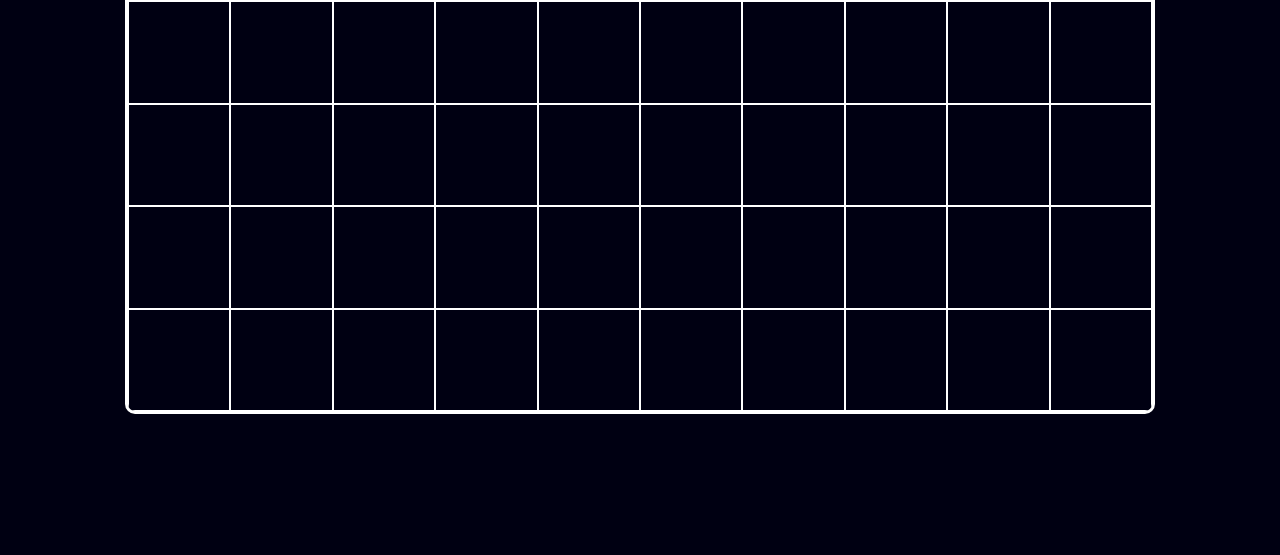
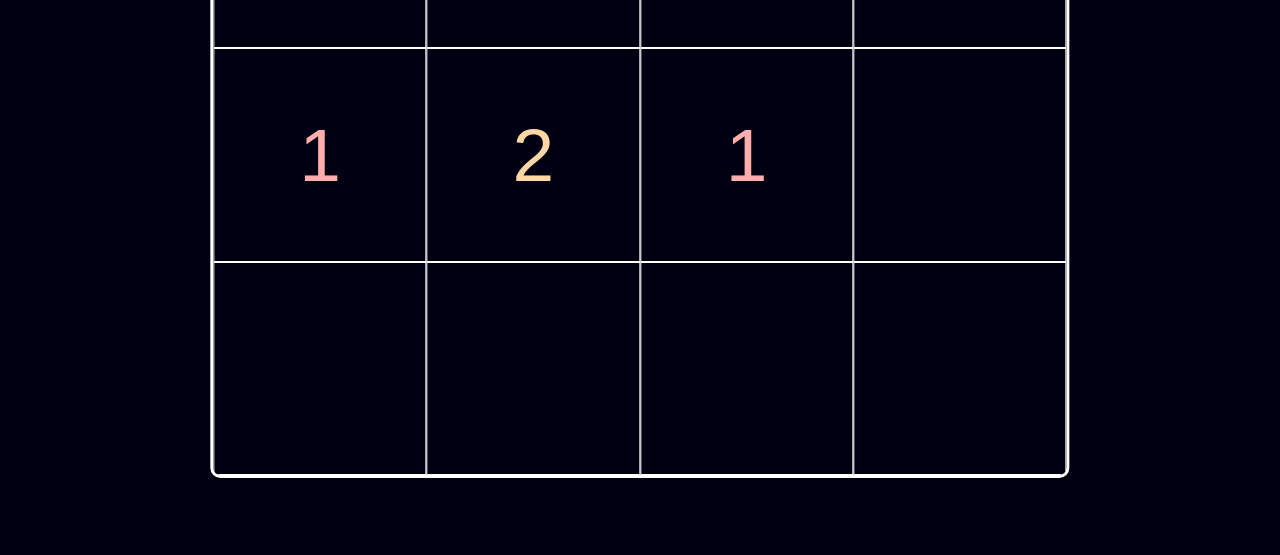
Before and after one commit to FloofyHair/Mine-Sweeper-3D, a plain HTML site: page index.html in a window 1280 px wide. Shown: the part 245-800 px from the top of the page. Drawn offline with Linux system fonts and the light colour scheme.

Commit message:
started working on mask

```diff
--- a/render.js
+++ b/render.js
@@ -1,33 +1,79 @@
+
+values = [
+    [-1, 2, -1, 1],
+    [1, 2, 1, 1],
+    [0, 0, 0, 0]
+]
+
+mask = [
+    [0, 0, 1, 1],
+    [1, 1, 1, 1],
+    [0, 0, 0, 0]
+]
+
+colorMap = {
+    "-1": "#FFFFFF",
+    "0": "#000012",
+    "1": "#FFADAD",
+    "2": "#FFD6A5",
+    "3": "#FDFEB6",
+    "4": "#CAFFBF",
+    "5": "#9BF6FF",
+    "6": "#A0C4FF",
+    "7": "#BDB2FF",
+    "8": "#FFC6FF"
+}
+
+document.addEventListener("DOMContentLoaded", function() {
+    createGrid(4, 3, values);
+    updateGrid(4, 3, mask);
+});
+
+function updateGrid(height, width, mask) {
+    for (let i = 0; i < height; i++) {
+        for (let j = 0; j < width; j++) {
+            console.log(i, j);
+            const cell = document.getElementById(i + "-" + j);
+            cell.innerHTML = mask[i][j] & 1 ? values[i][j] : "";
+            cell.style.color = colorMap[values[i][j]];
+        }
+    }
+}
+
+// Create Minesweeper Grid
+function createGrid(height, width, mines) {
+    // Ensure height is less than width
+    if (height > width) {
+        [height, width] = [width, height];
+    }
+
+    // Set grid aspect ratio
+    const grid = document.getElementById("grid");
+    grid.style.aspectRatio = width + "/" + height;
 
 
-// Create Minesweeper Grid
-document.addEventListener("DOMContentLoaded", function() {
-
-    height = 5;
-    width = 10;
-
-    if (height > width) {
-        temp = height;
-        height = width;
-        width = temp;
-    }
-
-    grid = document.getElementById("grid");
-
-    grid.style.aspectRatio = width + "/" + height;
-
+    // Create grid
     for (let i = 0; i < height; i++) {
-        row = document.createElement("div");
+        const row = document.createElement("div");
         row.className = "row";
         grid.appendChild(row);
+
         for (let j = 0; j < width; j++) {
-            cell = document.createElement("div");
+            const cell = document.createElement("div");
+
             cell.className = "cell";
             cell.id = i + "-" + j;
-            cell.addEventListener("click", function() {
-                console.log(cell.id);
-            });
+
+            cell.addEventListener("click", click.bind(null, cell));
+
+            cell.style.width = 100 / width + "%";
+            cell.style.fontSize = 300 / width + "px";
+
             row.appendChild(cell);
         }
     }
-});
+}
+
+function click(cell) {
+    console.log(cell.id);
+}
--- a/styles.css
+++ b/styles.css
@@ -10,7 +10,7 @@ body {
 
 /* Grid CSS */
 #grid {
-    width: 80vw;
+    height: 80vh;
 
     aspect-ratio: 1;
 
@@ -32,10 +32,12 @@ body {
 
 .cell {
     aspect-ratio: 1;
-    width: 10%;
+    width: 100%;
 
     border: #fff 1px solid;
     display: flex;
     justify-content: center;
     align-items: center;
+
+    cursor: pointer;
 }
```
